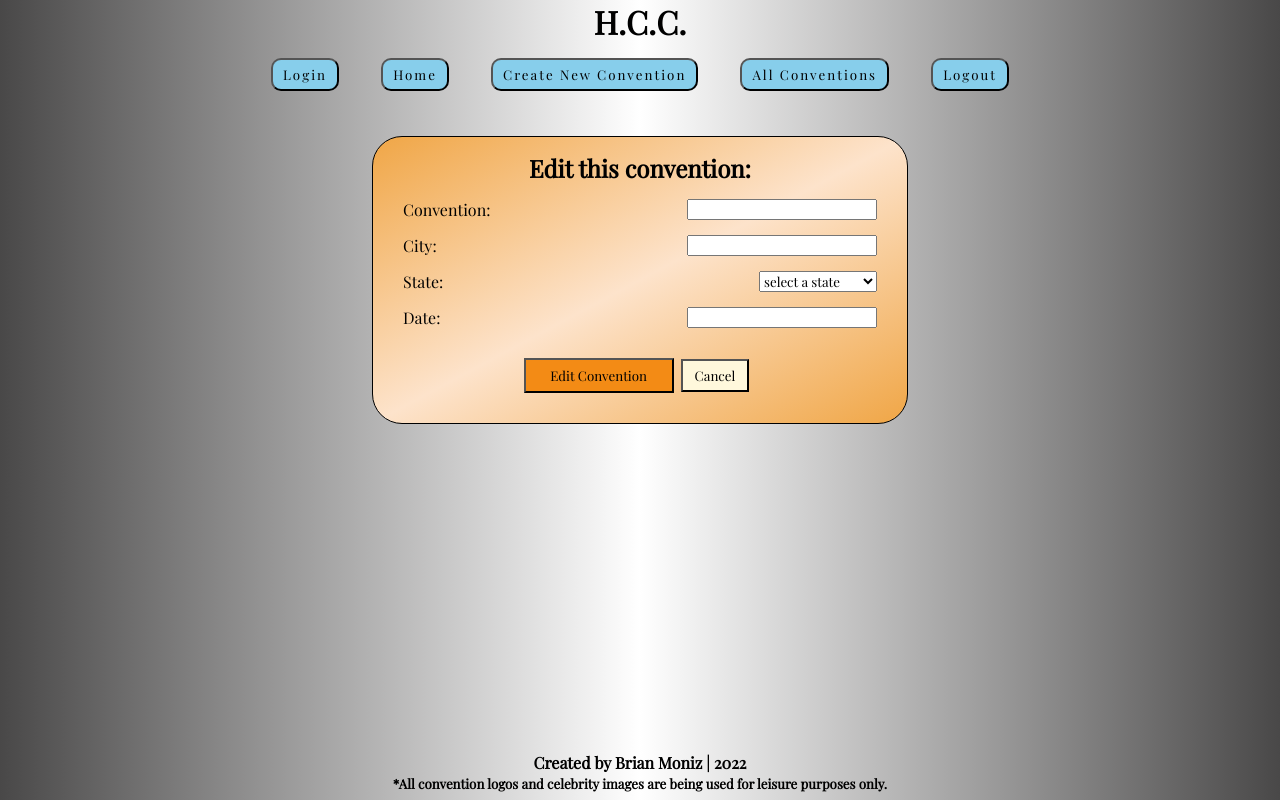
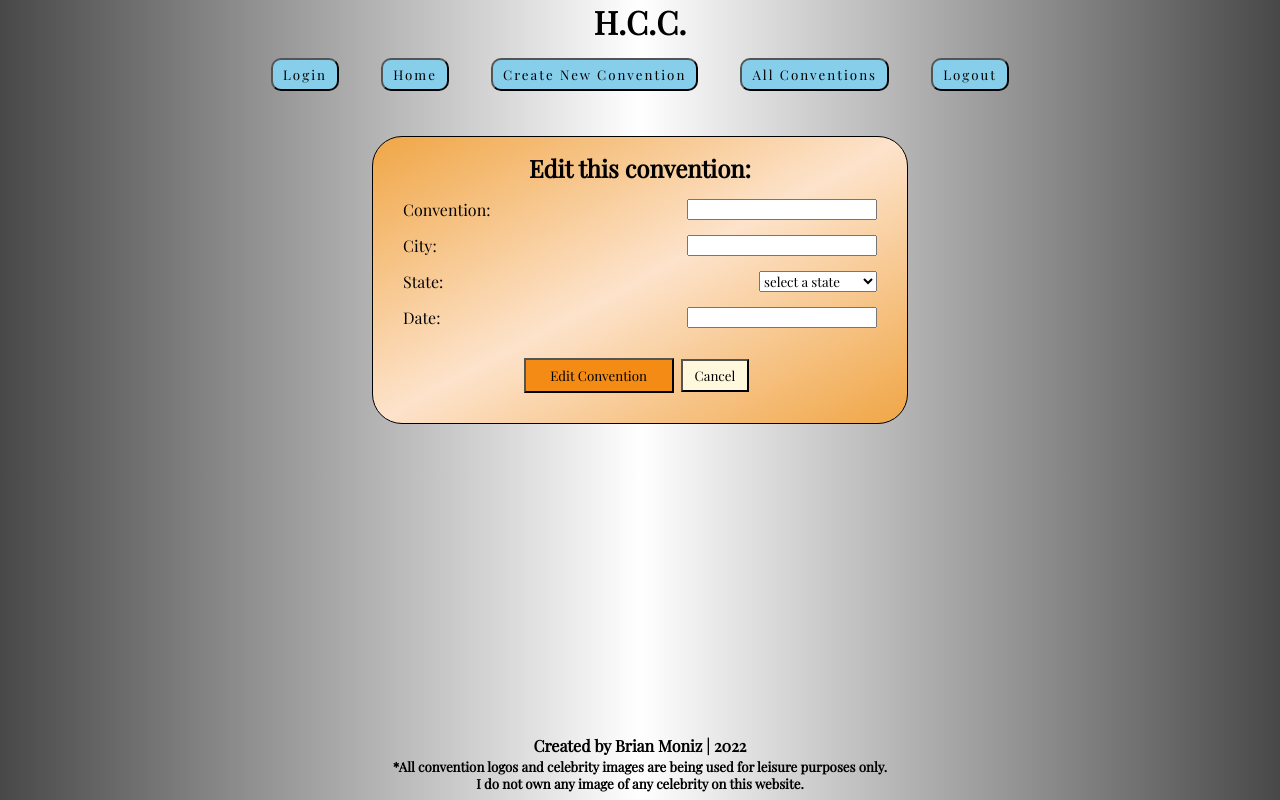
Before and after one commit to BrianTheLion328/HorrorConventionWebsite, a React (Create React App) app in the folder client/: page /convention/1/edit in a window 1280 px wide. Built offline with nearby package versions, Linux system fonts and the light colour scheme; no server answers.

Commit message:
added more to footer

```diff
--- a/client/src/components/Footer.js
+++ b/client/src/components/Footer.js
@@ -6,6 +6,7 @@ export default function Footer() {
         <div className="footer-div">
             <h4>Created by Brian Moniz | 2022</h4>
             <h5>*All convention logos and celebrity images are being used for leisure purposes only.</h5>
+            <h5>I do not own any image of any celebrity on this website.</h5>
 
         </div>
     )
```
